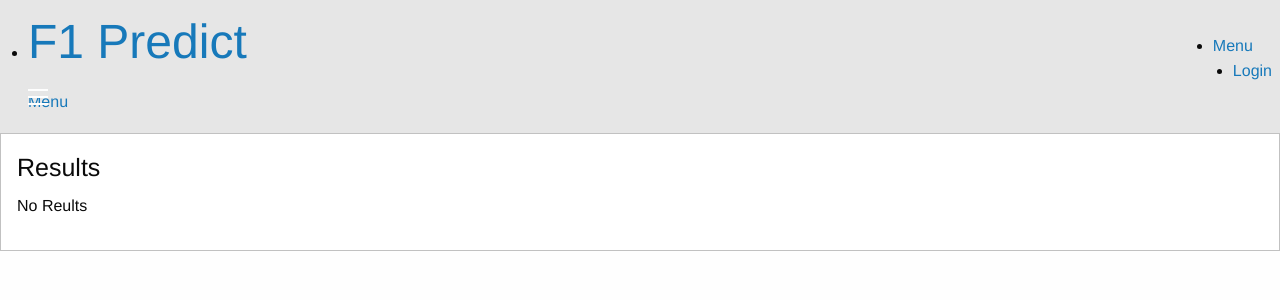
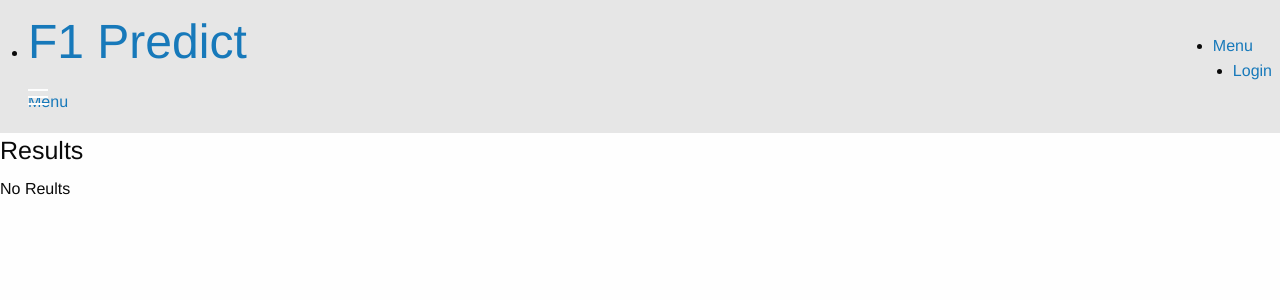
Before and after one commit to speedyyellow/f1-predict, a Django app: template predict/templates/predict/race_overview.html in a window 1280 px wide. Shown: the top 300 px of the page. Run offline with Django 3.2, Linux system fonts and the light colour scheme; the template is opened without the code that fills it, so the values that code supplies are empty; some libraries are stand-ins or nearby versions.

Commit message:
Switched Foundation callouts to panels

```diff
--- a/predict/templates/predict/driver_overview.html
+++ b/predict/templates/predict/driver_overview.html
@@ -7,12 +7,12 @@
 {% if driver %}
 
 <div class="row">
-    <div class="small-12 callout columns">
+    <div class="small-12 panel columns">
         <div class="small-10 columns">
             <h3>{{driver.driver.name}}</h3>
         </div>
         <div class="small-2 columns">
-            <h3>{{driver.driver.number}}</h3>
+            <h3>#{{driver.driver.number}}</h3>
         </div>
         <div class="small-5 columns">
             <h5><a href='/predict/{{driver.season.name}}/team/{{driver.team.pk}}'>{{driver.team.name}}</a></h5>
@@ -27,7 +27,7 @@
 
 
     {% if result_list %}
-    <div class="small-12 callout columns">
+    <div class="small-12 panel columns">
         <h3>Results</h3>
         <table>
             <tr><th>Date</th><th>Grand Prix</th><th>Position</th><th>Points</th></tr>
--- a/predict/templates/predict/index.html
+++ b/predict/templates/predict/index.html
@@ -4,7 +4,7 @@
 <!-- The main page content -->
 {% block page-content %}
 <div class="row">
-	<div class="large12 callout columns">
+	<div class="large12 panel columns">
 		<h1>F1 Prediction Game</h1>
         <h3>Introduction</h3>
         {% lorem %}
--- a/predict/templates/predict/race_overview.html
+++ b/predict/templates/predict/race_overview.html
@@ -8,7 +8,7 @@
 {% block page-content %}
 {% if race %}
 <div class="row">
-    <div class="small-12 callout columns">
+    <div class="small-12 panel columns">
         <div class="small-10 columns">
             <h3>{{race.season.name}} {{race.circuit.country}} Grand Prix</h3>
         </div>
@@ -31,7 +31,7 @@
 
 {% if results %}
 <div class="row">
-    <div class="small-12 callout columns">
+    <div class="small-12 panel columns">
         <div class="small-9 columns">
             <h4>{{race.season.name}} Results</h4>
         </div>
@@ -85,7 +85,7 @@
 </div>
 {% else %}
 <div class="row">
-    <div class="small-12 callout columns">
+    <div class="small-12 panel columns">
         <div class="small-12 columns">
             <h4>{{race.season.name}} Results</h4>
         </div>
@@ -97,7 +97,7 @@
 
 {% if last_results %}
 <div class="row">
-    <div class="small-12 callout columns">
+    <div class="small-12 panel columns">
         <div class="small-12 columns">
             <h4>{{last_race.season.name}} Results</h4>
         </div>
--- a/predict/templates/predict/results.html
+++ b/predict/templates/predict/results.html
@@ -1,5 +1,5 @@
 {% if season_results and race_list %}
-<table>
+<table class="responsive">
     <tr>
         <th>Player</th>
         {% for race in race_list %}
--- a/predict/templates/predict/user_profile.html
+++ b/predict/templates/predict/user_profile.html
@@ -13,7 +13,7 @@
 {% endif %}
 
 <div class="row">
-    <div class="large12 callout columns">
+    <div class="large12 panel columns">
         <h3>{{season.first.name}} Predictions</h3>
         <form method="POST">{% csrf_token %}
          <table>
```
Also changed, not shown: predict/templates/predict/season_overview.html (+7 -7 lines), predict/templates/predict/team_overview.html (+4 -4 lines).
